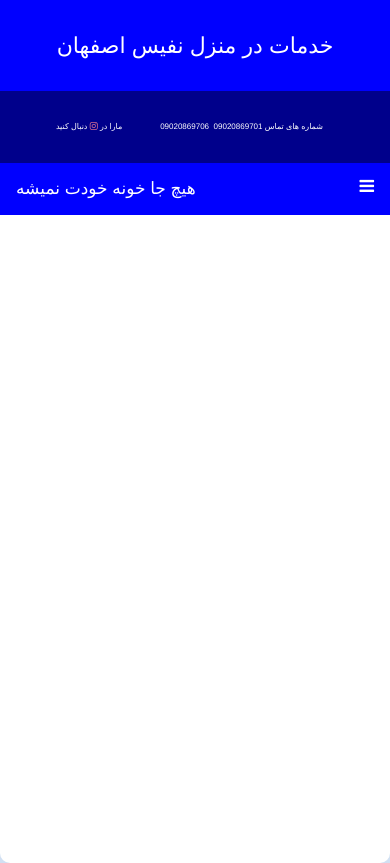
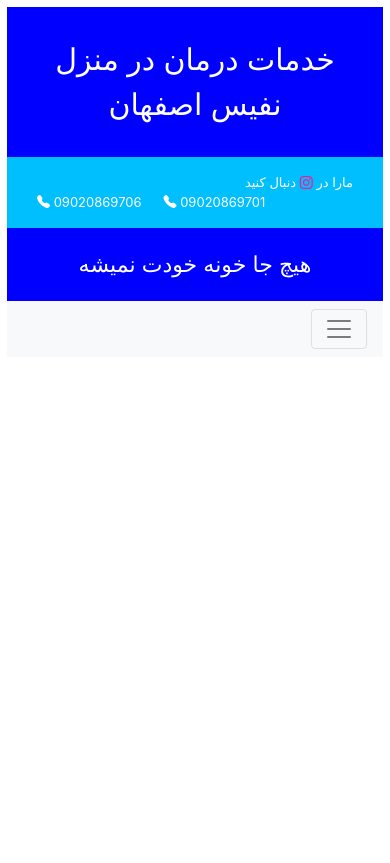
Before and after one commit to ashkanusefi/nafis, a Django app: page /fani/ in a window 390 px wide. After the commit the page ends 349 px from the top, so only its background shows below. Run offline with Django 3.2, Linux system fonts and the light colour scheme; some libraries are stand-ins or nearby versions.

Commit message:
mobile menu 2

```diff
--- a/nafis/static/nafis/css/main.css
+++ b/nafis/static/nafis/css/main.css
@@ -1,7 +1,7 @@
 
 body {
-    background: linear-gradient(#fbfbfc, #a8c4e787);
-    margin: 0px;
+    /*background: linear-gradient(#fbfbfc, #a8c4e787);*/
+    margin: 7px!important;
 
 }
 
@@ -9,131 +9,46 @@ body {
     background-color: blue;
     padding: 30px;
     color: #ffffff;
+    font-size: 30px;
     text-align: center;
-    font-size: 22px;
 }
 
 .header2 {
-    background-color: darkblue;
-    padding: 30px;
+    background-color:deepskyblue!important;
+    padding: 15px;
     color: #ffffff;
     text-align: center;
-    font-size: 8px;
+    font-size: 13px;
+    margin-right: 0px!important;
+    margin-left: 0px!important;
+
 }
 
 .container_override {
     margin: 0 !important;
-    width: 100% !important;
     padding: 0!important;
+    max-width: 100%!important;
+}
+.bi-instagram{
+    color: deeppink;
 }
 
-.header2 {
-    background-color: darkblue;
-}
-
-.mobile-container {
-    margin: auto;
-    background-color: white;
-    height: 700px;
-    color: white;
-    border-radius: 10px;
-}
-
-.topnav {
-    overflow: hidden;
-    background-color: mediumblue;
-    position: relative;
+.mynav2 {
+    text-align: right;
 
 }
-
-.topnav #myLinks {
-    display: none;
-    text-align: right;
+.header3{
+    background-color: blue;
+    text-align:center;
+    font-size: 22px;
+    padding: 20px;
+    width: 100%;
+    color: white;!important;
 }
-
-.topnav a {
-    color: white;
-    padding: 14px 16px;
-    text-decoration: none;
-    font-size: 17px;
-    display: block;
-
+.mydropdown{
+    text-align: right!important;
+    background-color: deepskyblue!important;
 }
-
-.topnav a.icon {
-    background: blue;
-    display: block;
-    position: absolute;
-    right: 0;
-    top: 0;
+.hea{
+    margin-left: 7px;
 }
-
-.topnav a:hover {
-    background-color: blue;
-    color: white;
-    text-decoration-line: none;
-}
-
-.active {
-    background-color: blue;
-    color: white;
-}
-
-
-.
-.dropdown .dropbtn {
-    font-size: 27px;
-    border: none;
-    outline: none;
-    color: #34ce57;
-    padding: 14px 16px;
-    background-color: inherit;
-    margin: 0;
-
-
-}
-
-.navbar a:hover, .dropdown:hover .dropbtn {
-    background-color: blue;
-    text-decoration-line: none;
-}
-
-.dropdown-content {
-    display: none;
-    position: initial;
-    background-color: blue;
-    min-width: 160px;
-    box-shadow: 0px 8px 16px 0px rgba(0, 0, 0, 0.2);
-    z-index: 1;
-}
-
-.dropdown-content a {
-    float: none;
-    color: white;
-    padding: 12px 16px;
-    text-decoration: none;
-    display: block;
-    text-align: center;
-    font-size: 14px;
-
-}
-
-.dropdown-content a:hover {
-    background-color: darkblue;
-    text-decoration-line: none;
-
-}
-
-.dropdown:hover .dropdown-content {
-    display: block;
-
-}
-.dropbtn{
-    background-color: darkblue;
-    width: 100%;
-
-}
-.bi-instagram{
-    color: palevioletred;
-
-}
--- a/nafis/templates/nafis/base.html
+++ b/nafis/templates/nafis/base.html
@@ -8,8 +8,9 @@
     </title>
     <link rel="stylesheet" type="text/css" href="{% static "nafis/css/main.css" %}">
     <!-- Latest compiled and minified CSS -->
-    <link rel="stylesheet" href="https://maxcdn.bootstrapcdn.com/bootstrap/3.3.7/css/bootstrap.min.css"
-          integrity="sha384-BVYiiSIFeK1dGmJRAkycuHAHRg32OmUcww7on3RYdg4Va+PmSTsz/K68vbdEjh4u" crossorigin="anonymous">
+    <link rel="stylesheet" href="https://maxcdn.bootstrapcdn.com/bootstrap/4.0.0/css/bootstrap.min.css"
+          integrity="sha384-Gn5384xqQ1aoWXA+058RXPxPg6fy4IWvTNh0E263XmFcJlSAwiGgFAW/dAiS6JXm" crossorigin="anonymous">
+
 
     <!-- Optional theme -->
     <link rel="stylesheet" href="https://maxcdn.bootstrapcdn.com/bootstrap/3.3.7/css/bootstrap-theme.min.css"
@@ -19,8 +20,14 @@
             integrity="sha256-/xUj+3OJU5yExlq6GSYGSHk7tPXikynS7ogEvDej/m4="
             crossorigin="anonymous"></script>
     <!-- Latest compiled and minified JavaScript -->
-    <script src="https://maxcdn.bootstrapcdn.com/bootstrap/3.3.7/js/bootstrap.min.js"
-            integrity="sha384-Tc5IQib027qvyjSMfHjOMaLkfuWVxZxUPnCJA7l2mCWNIpG9mGCD8wGNIcPD7Txa"
+    <script src="https://code.jquery.com/jquery-3.2.1.slim.min.js"
+            integrity="sha384-KJ3o2DKtIkvYIK3UENzmM7KCkRr/rE9/Qpg6aAZGJwFDMVNA/GpGFF93hXpG5KkN"
+            crossorigin="anonymous"></script>
+    <script src="https://cdnjs.cloudflare.com/ajax/libs/popper.js/1.12.9/umd/popper.min.js"
+            integrity="sha384-ApNbgh9B+Y1QKtv3Rn7W3mgPxhU9K/ScQsAP7hUibX39j7fakFPskvXusvfa0b4Q"
+            crossorigin="anonymous"></script>
+    <script src="https://maxcdn.bootstrapcdn.com/bootstrap/4.0.0/js/bootstrap.min.js"
+            integrity="sha384-JZR6Spejh4U02d8jOt6vLEHfe/JQGiRRSQQxSfFWpi1MquVdAyjUar5+76PVCmYl"
             crossorigin="anonymous"></script>
     <link rel="stylesheet" href="https://cdn.jsdelivr.net/npm/bootstrap-icons@1.3.0/font/bootstrap-icons.css">
     <meta name="viewport" content="width=device-width, initial-scale=1">
@@ -31,88 +38,84 @@
 
 <body>
 <div class="container container_override">
-    <div class="header row" style="text-align: center">خدمات در منزل نفیس اصفهان</div>
-    <div class="header2 row" style="text-align: center">
-        شماره های تماس 09020869701&nbsp;&nbsp;09020869706&nbsp;&nbsp;&nbsp;&nbsp;&nbsp;&nbsp;&nbsp;&nbsp;&nbsp;&nbsp;&nbsp;&nbsp;&nbsp;&nbsp;&nbsp;&nbsp;
-        مارا در
+    <div class="header">خدمات درمان در منزل نفیس اصفهان</div>
+
+    <div class="row header2">
+        <div class="col-lg-1"></div>
+        <div class="col-sm-5 col-lg-4 text-right">
+            مارا در
             <a href="#"><i class="bi bi-instagram"></i></a>
-        دنبال کنید
-        &nbsp;&nbsp;&nbsp;&nbsp;
+            دنبال کنید
+        </div>
+        <div class="col-sm-7 col-lg-6 text-left">
+            <i class="bi bi-telephone-fill"></i>
+            09020869706
+            &nbsp;&nbsp;&nbsp;&nbsp;
+
+            <i class="bi bi-telephone-fill"></i>
+            09020869701
+        </div>
+        <div class="col-lg-1"></div>
     </div>
+</div>
 
+<div class="header3">هیچ جا خونه خودت نمیشه</div>
+<nav class="navbar navbar-expand-lg navbar-light bg-light mynav1" dir="rtl">
+    <button class="navbar-toggler" type="button" data-toggle="collapse" data-target="#navbarNavDropdown"
+            aria-controls="navbarNavDropdown" aria-expanded="false" aria-label="Toggle navigation">
+        <span class="navbar-toggler-icon"></span>
+    </button>
 
-    <!-- Simulate a smartphone / tablet -->
-    <div class="mobile-container">
+    <div class="collapse navbar-collapse" id="navbarNavDropdown">
+        <ul class="navbar-nav mynav2">
+            <li class="nav-item active">
+                <a class="nav-link" href="#">صفحه نخست<span class="sr-only">(current)</span></a>
+            </li>
 
-        <!-- Top Navigation Menu -->
-        <div class="topnav">
-            <a class="active">هیچ جا خونه خودت نمیشه</a>
-            <div id="myLinks">
+            <li class="nav-item dropdown">
+                <a class="nav-link dropdown-toggle" href="#" id="navbarDropdownMenuLink" data-toggle="dropdown"
+                   aria-haspopup="true" aria-expanded="false">
+                    خدمات
+                </a>
+                <div class="dropdown-menu mydropdown" aria-labelledby="navbarDropdownMenuLink">
+                    <a class="dropdown-item" href="#">خدمات پزشکی در منزل</a>
+                    <a class="dropdown-item" href="#">خدمات پرستاری در منزل</a>
+                    <a class="dropdown-item" href="#">فیزیوتراپی در منزل</a>
+                    <a class="dropdown-item" href="#">کار درمانی در منزل</a>
+                    <a class="dropdown-item" href="#">گفتار درمانی در منزل</a>
+                    <a class="dropdown-item" href="#">ارتوپدی فنی</a>
+                </div>
+            </li>
 
-                <div class="dropdown">
-                    <button class="dropbtn">خدمات
-                        <i class="fa fa-caret-down"></i>
-                    </button>
-                    <div class="dropdown-content">
-                        <a href="{% url "pezeshki" %}">خدمات پزشکی در منزل</a>
-                        <a href="{% url "parastari" %}">خدمات پرستاری در منزل</a>
-                        <a href="{% url "fisoterpy" %}">فیزیوتراپی در منزل</a>
-                        <a href="{% url "kardarmani" %}">کاردرمانی در منزل</a>
-                        <a href="{% url "goftar" %}">گفتار درمانی در منزل</a>
-                        <a href="{% url "fani" %}">ارتوپدی فنی</a>
-                    </div>
+            <li class="nav-item dropdown">
+                <a class="nav-link dropdown-toggle" href="#" id="navbarDropdownMenuLink" data-toggle="dropdown"
+                   aria-haspopup="true" aria-expanded="false">
+                    ویدیو های اموزشی
+                </a>
+                <div class="dropdown-menu mydropdown" href="#" aria-labelledby="navbarDropdownMenuLink">
+                    <a class="dropdown-item" href="#">سکته مغزی</a>
+                    <a class="dropdown-item" href="#">پارکینسون</a>
+                    <a class="dropdown-item" href="#">ام اس</a>
+                    <a class="dropdown-item" href="#">ضربه مغزی</a>
+                    <a class="dropdown-item" href="#">سایر بیماری های ارتوپدی</a>
+                    <a class="dropdown-item" href="#">سایر بیماری های مغز و اعصاب</a>
                 </div>
-
-
-                <div class="dropdown">
-                    <button class="dropbtn">ویدیو های اموزشی
-                        <i class="fa fa-caret-down"></i>
-                    </button>
-                    <div class="dropdown-content">
-                        <a href="#">سکته مغزی</a>
-                        <a href="#">پارکینسون</a>
-                        <a href="#">ام اس</a>
-                        <a href="#">ضربه مغزی</a>
-                        <a href="#">سایر بیماری های مغز و اعصاب</a>
-                        <a href="#">سایر بیماری های ارتپدی</a>
-                    </div>
-                </div>
-
-                <div class="dropdown">
-                    <button class="dropbtn">ارتباط با ما</button>
-                </div>
-                <div class="dropdown">
-                    <button class="dropbtn">درباره ما</button>
-                </div>
-                <div class="dropdown">
-                    <button class="dropbtn">صفحه نخست</button>
-                </div>
-            </div>
-            <a href="javascript:void(0);" class="icon" onclick="myFunction()">
-                <i class="fa fa-bars"></i>
-            </a>
-        </div>
-
+            </li>
+            <li class="nav-item">
+                <a class="nav-link" href="#">ارتباط با ما</a>
+            </li>
+            <li class="nav-item">
+                <a class="nav-link" href="#">درباره ما</a>
+            </li>
+        </ul>
     </div>
-
-
-</div>
+</nav>
 
 
 {% block main_content %}{% endblock %}
 <script src="{% static "nafis/js/bootstrap.bundle.js" %}"></script>
 <script src="{% static "nafis/js/jquery-3.6.0.min.js" %}"></script>
 <script src="{% static "nafis/js/main.js" %}"></script>
-<script>
-    function myFunction() {
-        var x = document.getElementById("myLinks");
-        if (x.style.display === "block") {
-            x.style.display = "none";
-        } else {
-            x.style.display = "block";
-        }
-    }
-</script>
 
 
 </body>
```
